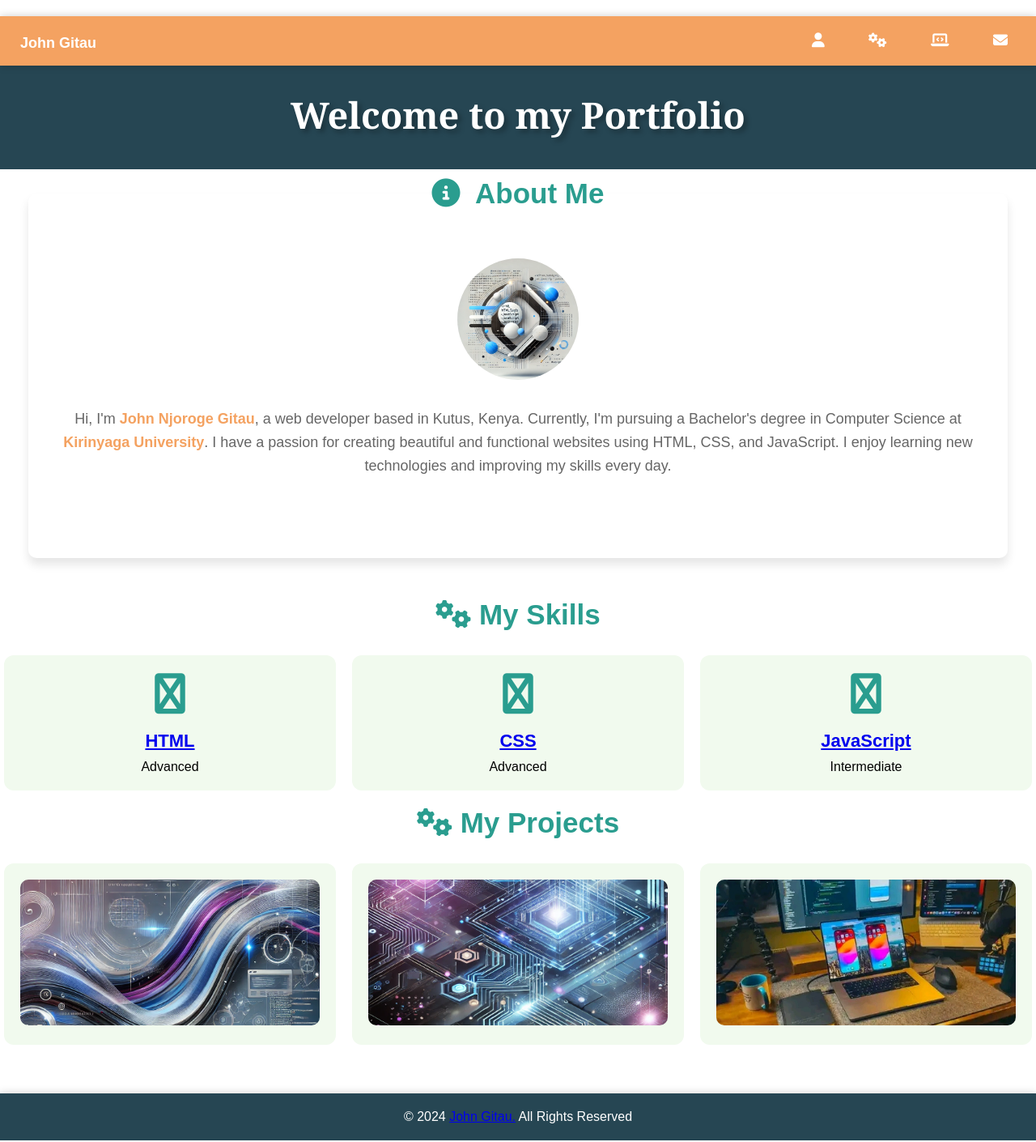
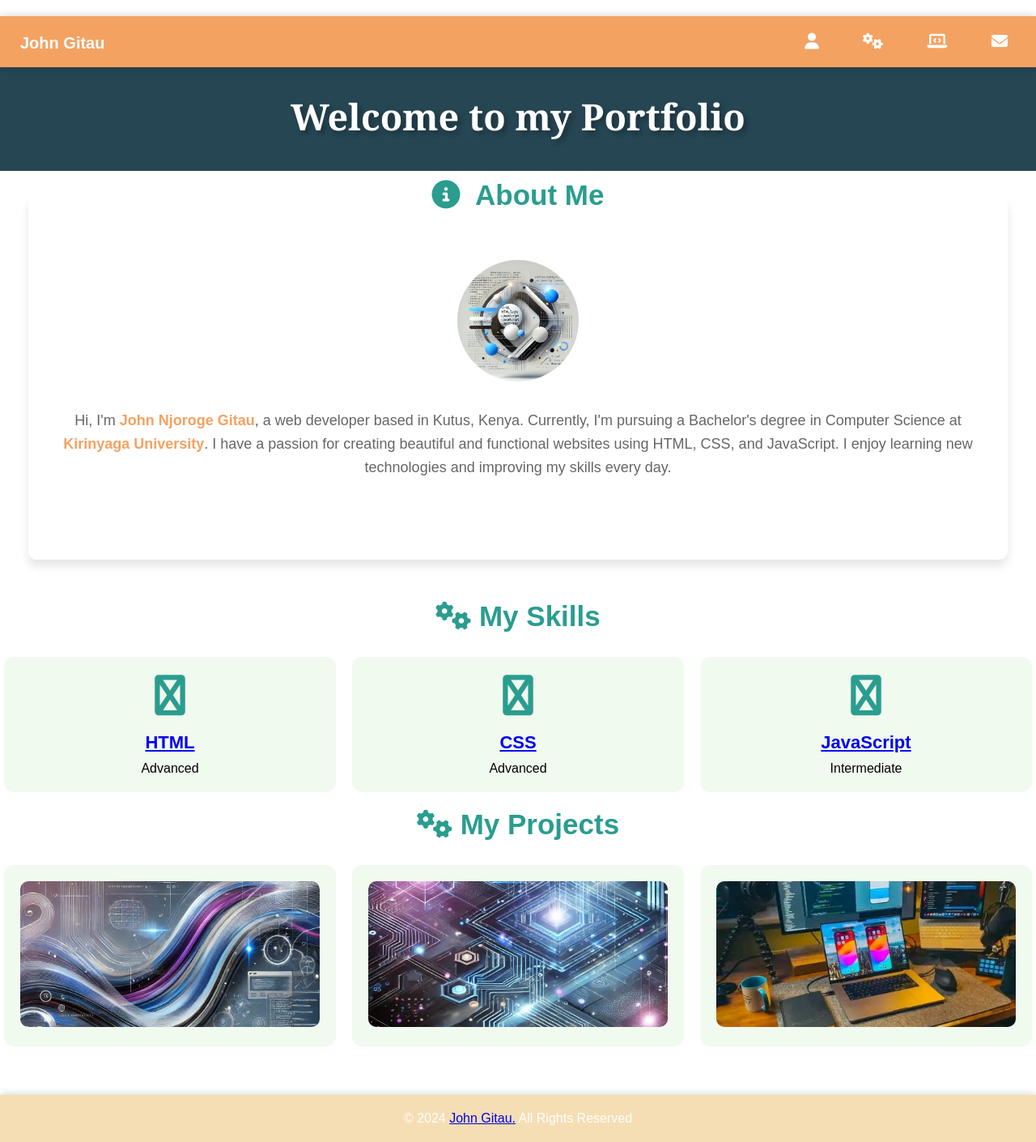
Before and after one commit to jonterob/Tech-John, a PHP site: page /pFolio.html in a window 1280 px wide. Shown: the whole page at 81% size. Run offline with PHP 8.4, Linux system fonts and the light colour scheme.

Commit message:
Update pFolio.css

```diff
--- a/pFolio.css
+++ b/pFolio.css
@@ -37,7 +37,7 @@ body {
     color: white;
     text-decoration: none;
     margin: 0 15px;
-    font-size: 18px;
+    font-size: 20px;
     transition: color 0.3s ease;
 }
 
@@ -218,7 +218,7 @@ h2 i {
         }
 
         .footer {
-            background-color: #264653;
+            background-color: wheat;
             color: white;
             padding: 20px;
             text-align: center;
```
